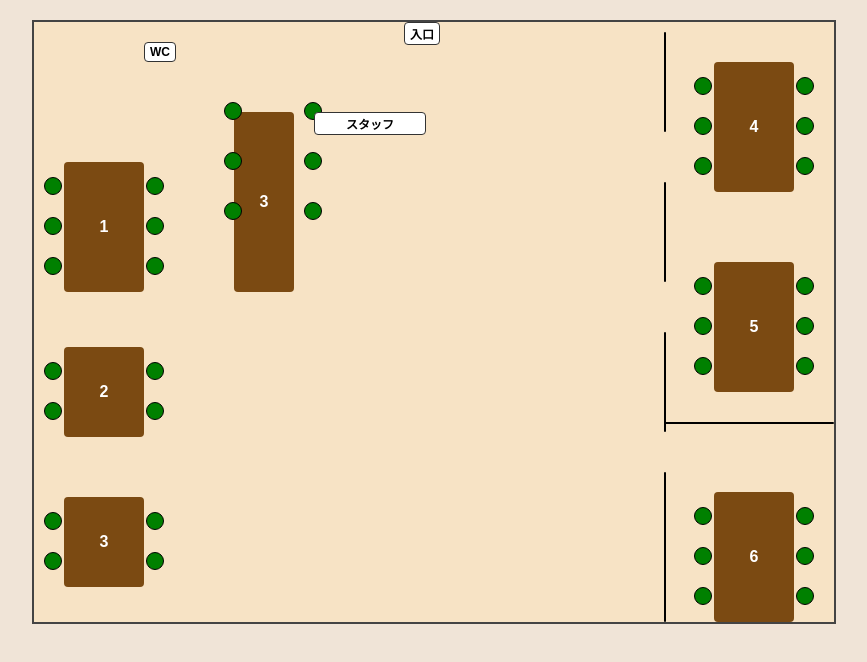
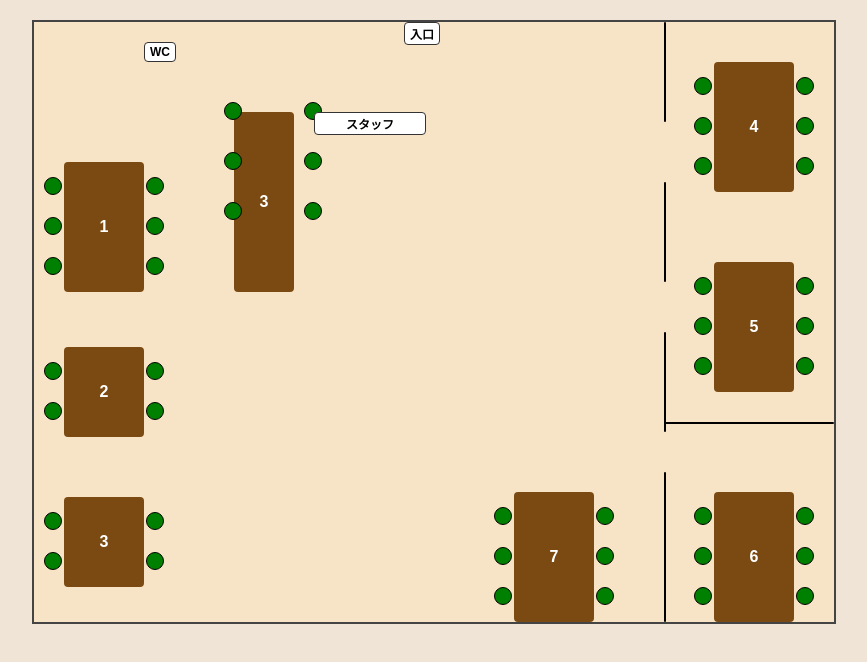
Before and after one commit to Mimichan33/QR-webpage, a plain HTML site: page map.html in a window 1280 px wide. Shown: the whole page, without its empty margins (206-1073 px from the left). Drawn offline with Linux system fonts and the light colour scheme.

Commit message:
Update map.html

```diff
--- a/map.html
+++ b/map.html
@@ -157,7 +157,7 @@
     <div class="chair" style="top: 335px; left: 762px;"></div>
 
     <!--　縦棒-->
-    <div class="border3" style="top: 10px; left: 630px;"></div>
+    <div class="border3" style="top: 0px; left: 630px;"></div>
     <div class="border3" style="top: 160px; left: 630px;"></div>
     <div class="border3" style="top: 310px; left: 630px;"></div>
     <div class="border2" style="top: 450px; left: 630px;"></div>
@@ -176,6 +176,14 @@
     <div class="chair" style="top: 565px; left: 762px;" id="table6"></div>
 
 
+    <!-- テーブル6 -->
+    <div class="table" style="top: 470px; left: 480px;" id="table7">7</div>
+    <div class="chair" style="top: 485px; left: 460px;" id="table7"></div>
+    <div class="chair" style="top: 485px; left: 562px;" id="table7"></div>
+    <div class="chair" style="top: 525px; left: 460px;" id="table7"></div>
+    <div class="chair" style="top: 525px; left: 562px;" id="table7"></div>
+    <div class="chair" style="top: 565px; left: 460px;" id="table7"></div>
+    <div class="chair" style="top: 565px; left: 562px;" id="table7"></div>
 
 
 
```
